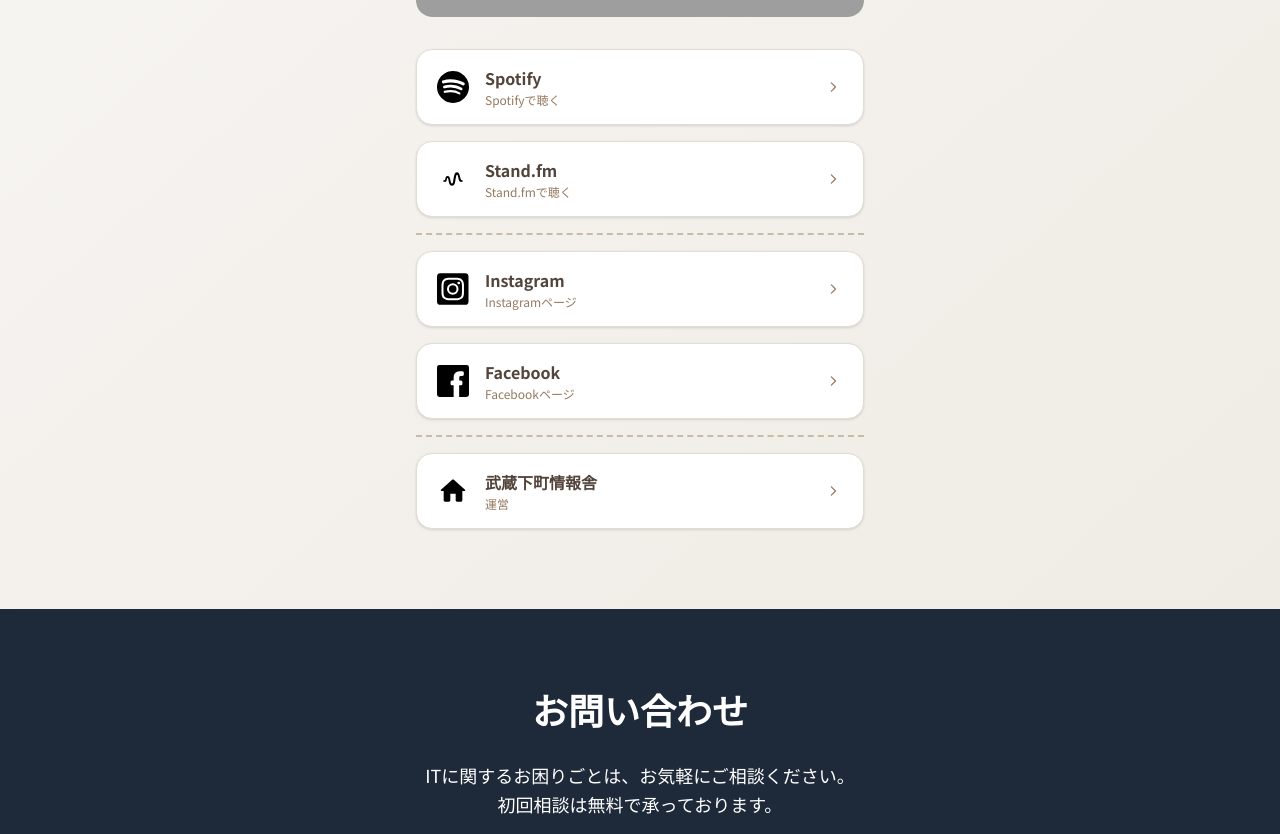
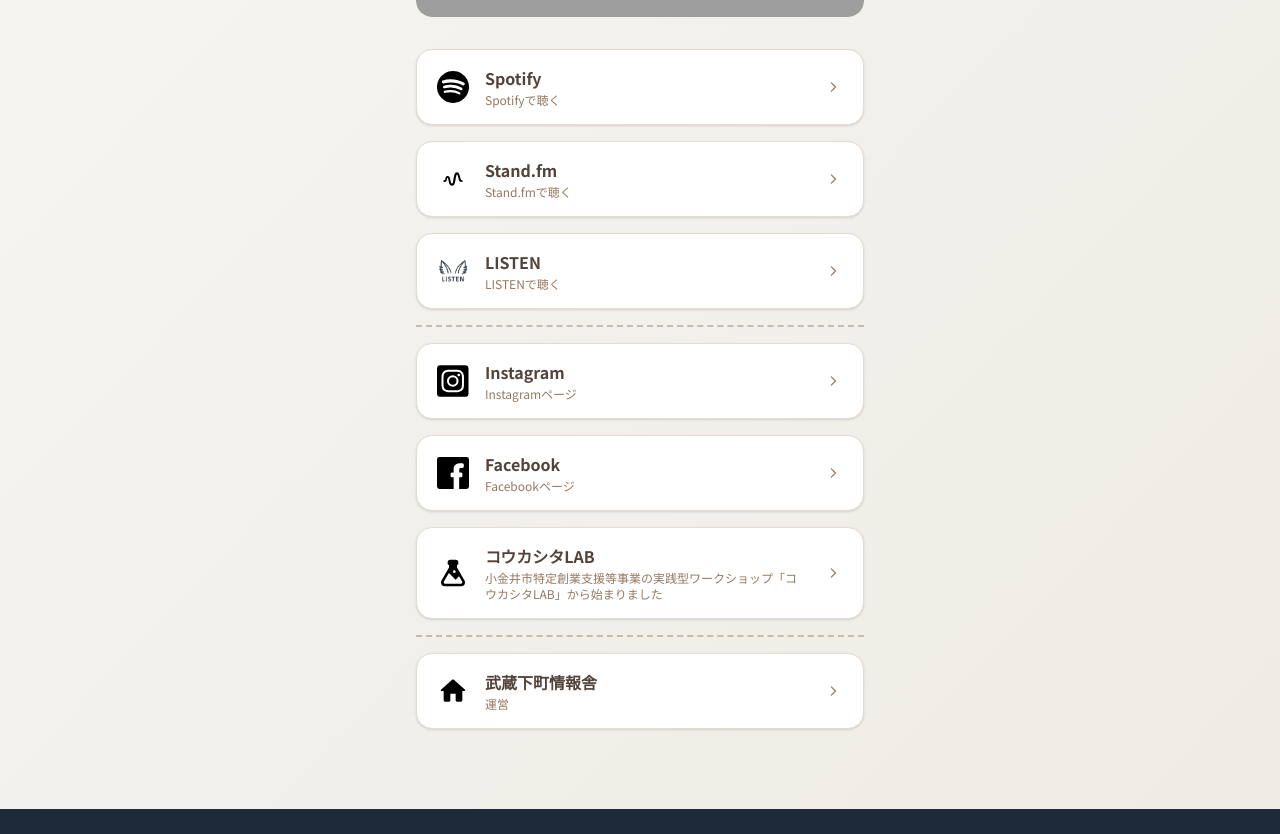
Before and after one commit to Musashi-Shitamachi-Info/shitamachi-it-hp, a Next.js app: page /links/higakoukashita-radio-rera in a window 1280 px wide. Shown: the part 532-1366 px from the top of the page. Built offline with nearby package versions, Linux system fonts and the light colour scheme; grey boxes are pictures that could not be loaded.

Commit message:
feat: リンク集にLISTENとコウカシタLABを追加

```diff
--- a/src/app/links/higakoukashita-radio-rera/page.tsx
+++ b/src/app/links/higakoukashita-radio-rera/page.tsx
@@ -30,6 +30,12 @@
     description: "Stand.fmで聴く",
   },
   {
+    label: "LISTEN",
+    icon: <Image src="/LISTEN_logo.webp" alt="LISTEN" width={48} height={48} />,
+    url: "https://listen.style/p/higakoukashita-radio-rera",
+    description: "LISTENで聴く",
+  },
+  {
     label: "Instagram",
     icon: (
       <svg viewBox="0 0 512 512" className="size-9">
@@ -51,6 +57,16 @@
     ),
     url: "https://www.facebook.com/higakoukashita.radio.rera",
     description: "Facebookページ",
+  },
+  {
+    label: "コウカシタLAB",
+    icon: (
+      <svg viewBox="0 0 24 24">
+        <path fill="currentColor" d="M6,22A3,3 0 0,1 3,19C3,18.4 3.18,17.84 3.5,17.37L9,7.81V6A1,1 0 0,1 8,5V4A2,2 0 0,1 10,2H14A2,2 0 0,1 16,4V5A1,1 0 0,1 15,6V7.81L20.5,17.37C20.82,17.84 21,18.4 21,19A3,3 0 0,1 18,22H6M5,19A1,1 0 0,0 6,20H18A1,1 0 0,0 19,19C19,18.79 18.93,18.59 18.82,18.43L16.53,14.47L14,17L8.93,11.93L5.18,18.43C5.07,18.59 5,18.79 5,19M13,10A1,1 0 0,0 12,11A1,1 0 0,0 13,12A1,1 0 0,0 14,11A1,1 0 0,0 13,10Z" />
+      </svg>
+    ),
+    url: "https://here-kougai.com/topics/topics-1018/",
+    description: "小金井市特定創業支援等事業の実践型ワークショップ「コウカシタLAB」から始まりました",
   },
   {
     label: "武蔵下町情報舎",
@@ -83,17 +99,13 @@
 
         {/* Spotify 埋め込み */}
         <div className="mb-8">
-          <SpotifyEmbed
-            src="https://open.spotify.com/embed/show/1SBSElBLwNwMiwwZoi0X8S?utm_source=generator&si=e98a4146c9a84d56"
-            title="ヒガコウカシタ ラジオ・レラ on Spotify"
-            height={232}
-          />
+          <SpotifyEmbed src="https://open.spotify.com/embed/show/1SBSElBLwNwMiwwZoi0X8S?utm_source=generator&si=e98a4146c9a84d56" title="ヒガコウカシタ ラジオ・レラ on Spotify" height={232} />
         </div>
 
         {/* リンク一覧 */}
         <ul className="flex flex-col gap-4">
           {links.map((link) => (
-            <li key={link.label} className="even:pb-4 even:border-b-2 even:border-pearl-bush-300 even:border-dashed">
+            <li key={link.label} className="nth-[3n]:pb-4 nth-[3n]:border-b-2 nth-[3n]:border-pearl-bush-300 nth-[3n]:border-dashed">
               <Link href={link.url} target="_blank" rel="noopener noreferrer" className="flex items-center gap-4 w-full bg-white border border-pearl-bush-200 rounded-2xl px-5 py-4 shadow-sm hover:shadow-md hover:-translate-y-0.5 transition-all duration-300">
                 <div className="w-8 shrink-0" aria-hidden="true">
                   {link.icon}
```
Also changed, not shown: public/LISTEN_logo.webp (added).
